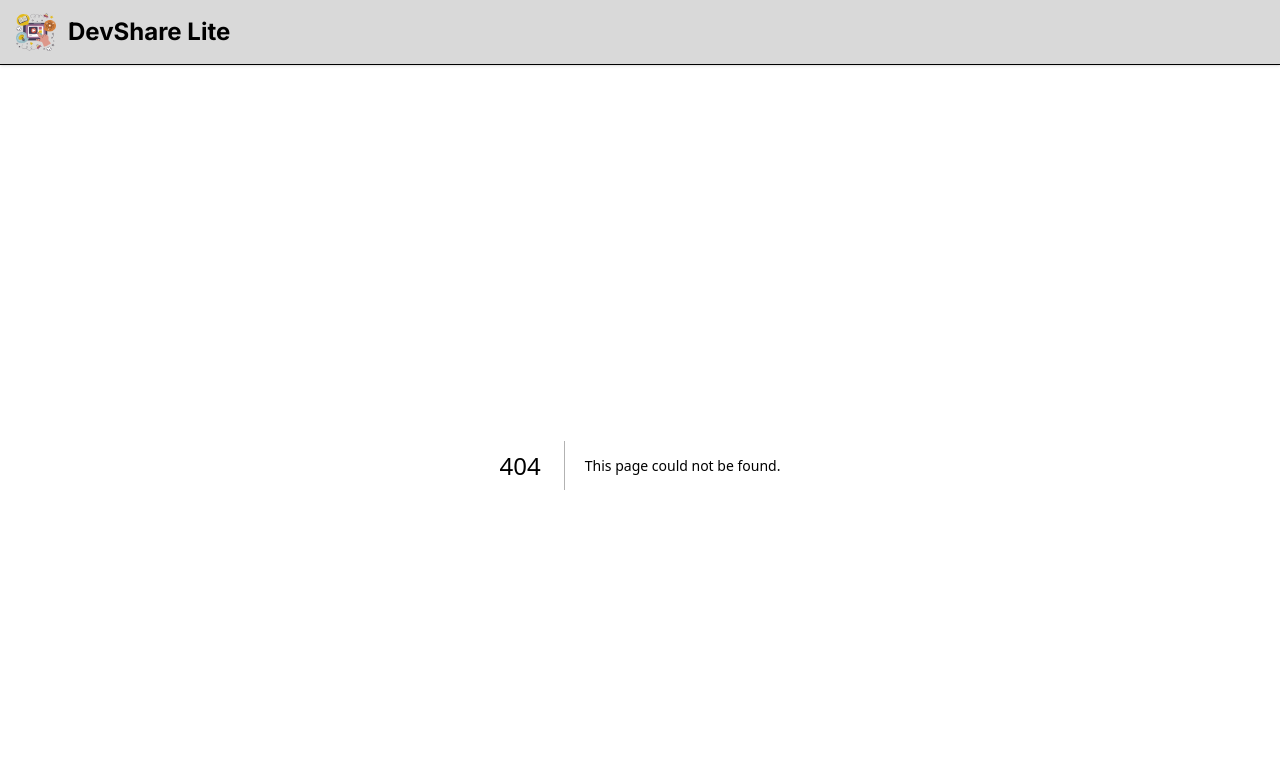
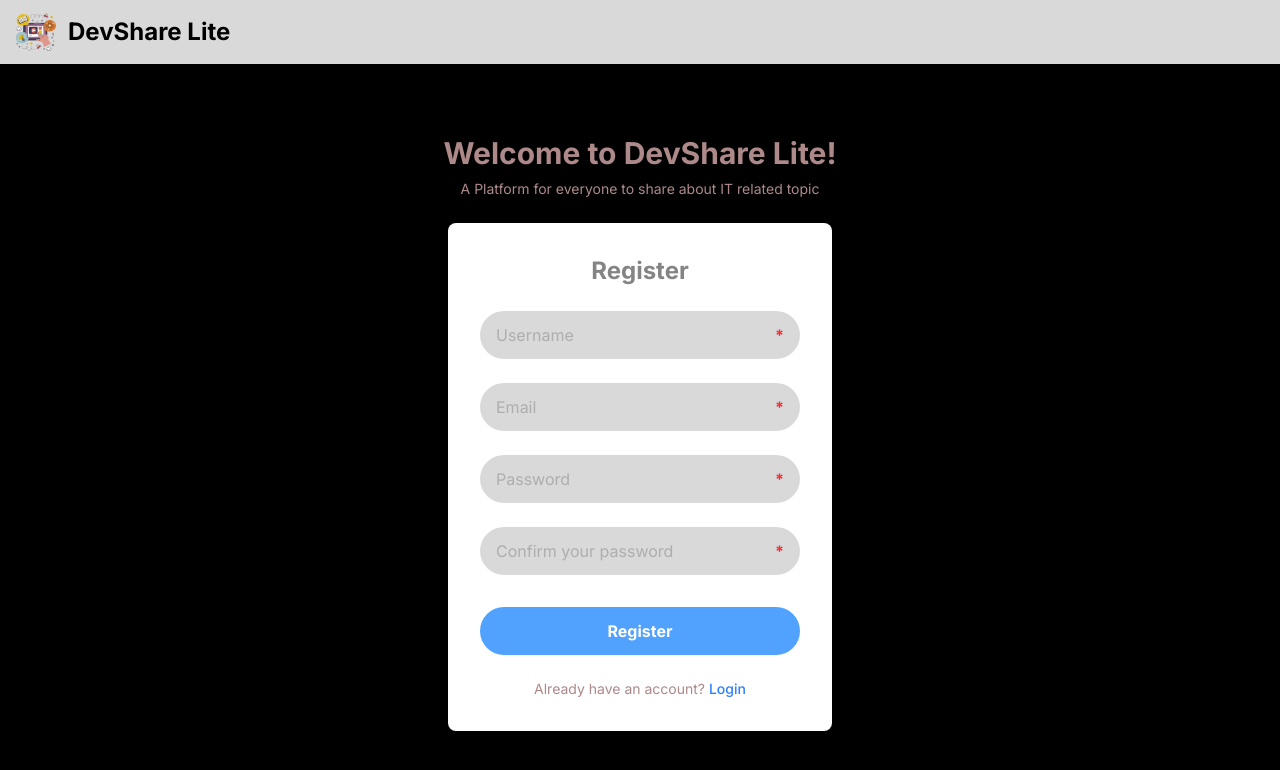
Before and after one commit to MinhLee102/DevShare-Lite, a Next.js app in the folder frontend/: page /register in a window 1280 px wide. Before the commit this address had no page. Shown: the top 770 px of the page. Built offline with nearby package versions, Linux system fonts and the light colour scheme.

Commit message:
Added register.tsx page

```diff
--- a/frontend/src/app/login/page.tsx
+++ b/frontend/src/app/login/page.tsx
@@ -1,5 +1,5 @@
 import Link from "next/link";
-import AuthForm, { type FormField } from '@/components/AuthForm';
+import AuthForm, { type FormField } from "@/components/AuthForm";
 
 const loginFields: FormField[] = [
   {
@@ -20,17 +20,17 @@ const loginFields: FormField[] = [
 
 const LoginFooter = (
   <>
-    <div className="mt-6 text-center text-sm">
-      <Link href="/forgot-password">
-        <span className="font-medium text-blue-500 hover:text-blue-600 hover:underline cursor-pointer">
+    <div className= "mt-6 text-center text-sm">
+      <Link href= "/forgot-password">
+        <span className= "font-medium text-blue-500 hover:text-blue-600 hover:underline cursor-pointer">
           Forgot password?
         </span>
       </Link>
     </div>
-    <p className="mt-4 text-center text-sm text-gray-600">
+    <p className= "mt-4 text-center text-sm text-[#AD8989]">
       New to DevShare?{' '}
-      <Link href="/signup">
-        <span className="font-medium text-blue-500 hover:text-blue-600 hover:underline cursor-pointer">
+      <Link href= "/signup">
+        <span className= "font-medium text-blue-500 hover:text-blue-600 hover:underline cursor-pointer">
           Sign Up
         </span>
       </Link>
@@ -48,22 +48,22 @@ export default function LoginPage() {
   };
 
   return (
-    <main className="flex-grow flex flex-col items-center justify-center p-4">
-      <div className="text-center mb-6">
-        <h1 className="text-3xl font-bold text-[#AD8989]">
+    <main className= "flex-grow flex flex-col items-center justify-center p-4">
+      <div className= "text-center mb-6">
+        <h1 className= "text-3xl font-bold text-[#AD8989]">
           Welcome to DevShare Lite!
         </h1>
-        <p className="mt-2 text-sm text-[#AD8989]">
+        <p className= "mt-2 text-sm text-[#AD8989]">
           A Platform for everyone to share about IT related topic
         </p>
       </div>
 
       <AuthForm
-        title="Log In"
-        fields={loginFields}
-        buttonText="Log In"
-        onSubmit={handleLogin}
-        footerContent={LoginFooter}
+        title= "Log In"
+        fields= {loginFields}
+        buttonText= "Log In"
+        onSubmit= {handleLogin}
+        footerContent= {LoginFooter}
       />
     </main>
   );
--- /dev/null
+++ b/frontend/src/app/register/page.tsx
@@ -0,0 +1,75 @@
+import Link from "next/link";
+import AuthForm, { type FormField } from "@/components/AuthForm";
+
+const registerField: FormField[] = [
+    {
+        id: 'username',
+        name: 'username',
+        type: 'text',
+        placeholder: "Username",
+        required: true,
+    },
+    {
+        id: 'email',
+        name: 'email',
+        type: 'email',
+        placeholder: "Email",
+        required: true,
+    },
+    {
+        id: 'password1',
+        name: 'password1',
+        type: 'password',
+        placeholder: 'Password',
+        required: true,
+    },
+    {
+        id: 'password2',
+        name: 'password2',
+        type: 'password',
+        placeholder: 'Confirm your password',
+        required: true,
+    },
+];
+
+const RegisterFooter = (
+    <>
+        <p className= "mt-6 text-center text-sm text-[#AD8989]">
+            Already have an account?{' '}
+            <Link href= "/login">
+                <span className= "font-medium text-blue-500 hover:text-blue-600 hover:underline cursor-pointer">
+                    Login
+                </span>
+            </Link>
+        </p>
+    </>
+);
+
+export default function RegisterPage() {
+
+    const handleRegister = async (data: Record<string, string>) => {
+        "use server";
+        console.log('Register info', data)
+        //Call API here
+    };
+
+    return (
+        <main className= "flex-grow flex flex-col items-center justify-center p-4">
+            <div className= "text-center mb-6">
+                <h1 className= "text-3xl font-bold text-[#AD8989]">
+                Welcome to DevShare Lite!
+                </h1>
+                <p className= "mt-2 text-sm text-[#AD8989]">
+                    A Platform for everyone to share about IT related topic
+                </p>
+            </div>
+
+            <AuthForm
+                title = "Register"
+                fields = {registerField}
+                buttonText= "Register"
+                onSubmit= {handleRegister}
+                footerContent= {RegisterFooter} />
+        </main>
+    );
+}
--- a/frontend/src/styles/globals.css
+++ b/frontend/src/styles/globals.css
@@ -6,7 +6,7 @@
   --foreground: #d9d9d9;
 }
 
-@theme{
+@theme {
   --font-sans: "Inter", sans-serif;
   --font-heading: "Inter", sans-serif;
   --font-body: "Inter", sans-serif;
```
